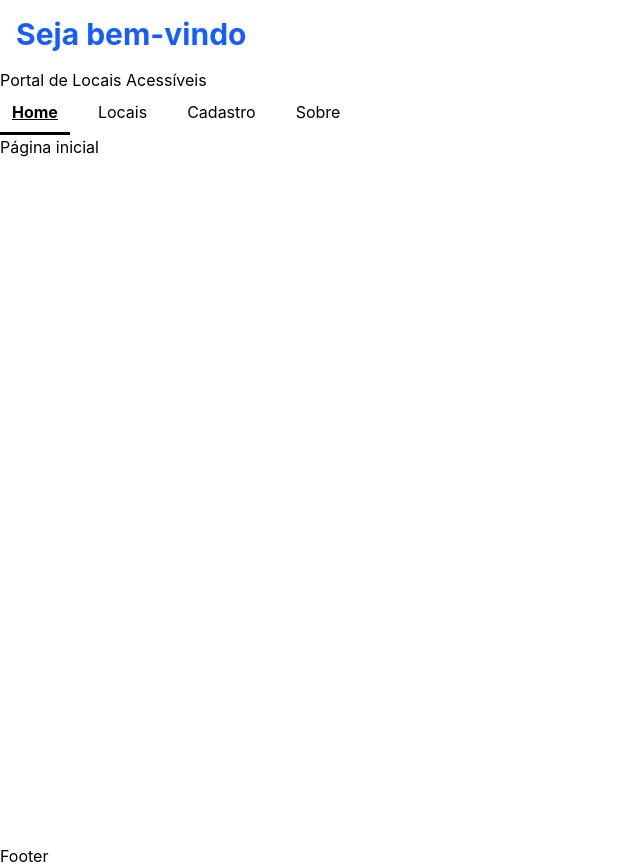
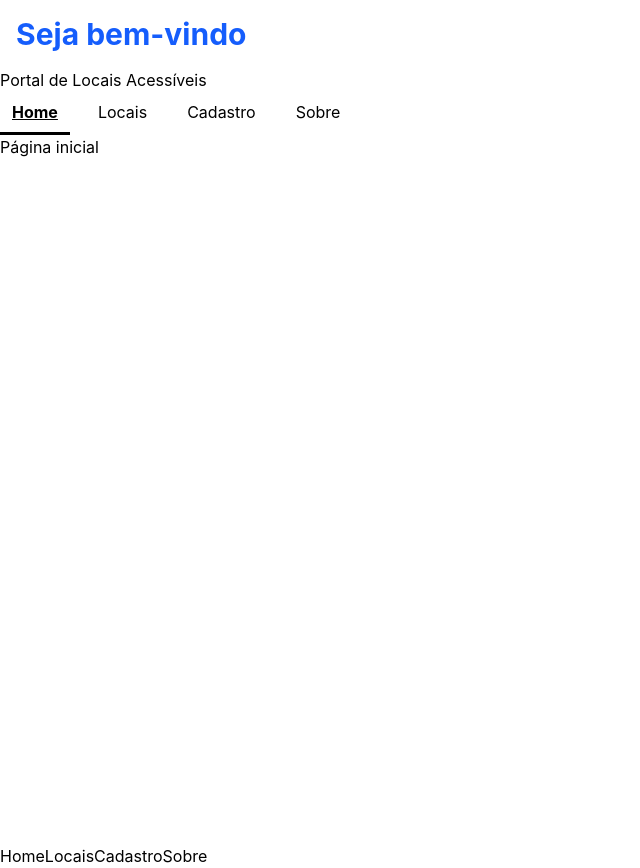
Before and after one commit to 1TDSPH-26/portal-locais-acessiveis, a React (Vite) app: page / in a window 1280 px wide. Shown: the whole page, without its empty margins (0-640 px from the left). Built offline with nearby package versions, Linux system fonts and the light colour scheme; a web font is replaced by a local one.

Commit message:
feat: integra links do footer as rotas

```diff
--- a/src/components/Footer/Footer.tsx
+++ b/src/components/Footer/Footer.tsx
@@ -1,7 +1,14 @@
+import { NavLink } from 'react-router'
+
 export default function Footer() {
   return (
     <footer>
-      <h2>Footer</h2>
+      <nav aria-label="Navegação do rodapé">
+        <NavLink to="/">Home</NavLink>
+        <NavLink to="/locais">Locais</NavLink>
+        <NavLink to="/cadastrar">Cadastro</NavLink>
+        <NavLink to="/sobre">Sobre</NavLink>
+      </nav>
     </footer>
   )
 }
```
